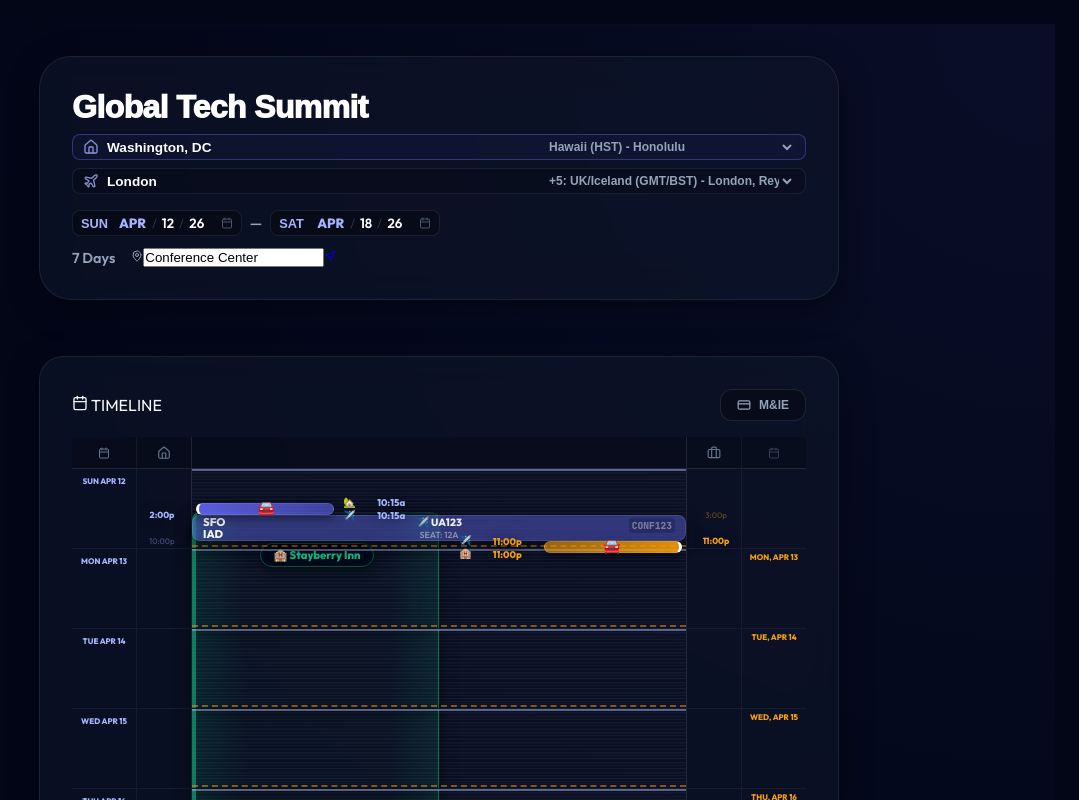
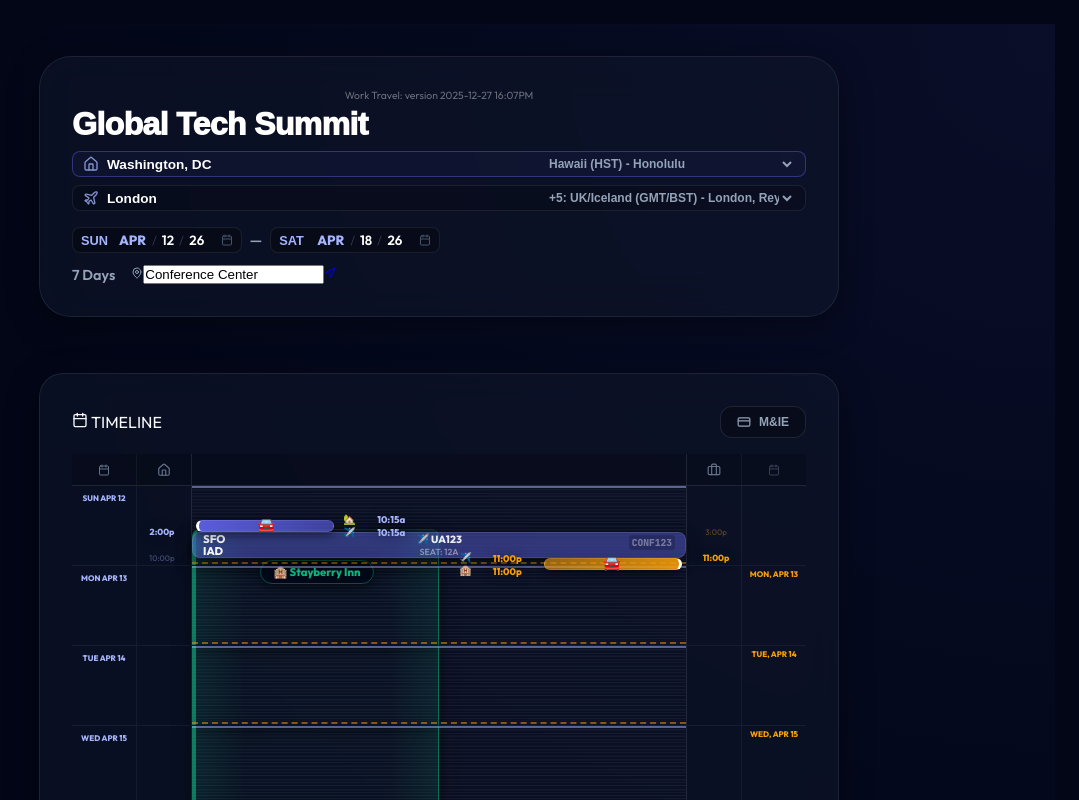
Before and after one commit to outofthisworldapps/work-travel, a React (Vite) app: page / in a window 1280 px wide. Shown: the top 800 px of the page, without its empty margins (201-1280 px from the left). Built offline with nearby package versions, Linux system fonts and the light colour scheme.

Commit message:
Add version timestamp to header

```diff
--- a/src/App.jsx
+++ b/src/App.jsx
@@ -2395,6 +2395,7 @@ function App() {
       <div className="travel-app dark">
         <main className="one-column-layout">
           <section className="trip-header-section glass">
+            <div className="app-version" style={{ fontSize: '0.65rem', opacity: 0.4, marginBottom: '4px', textAlign: 'center', width: '100%', fontMono: 'monospace' }}>Work Travel: version 2025-12-27 16:07PM</div>
             <div className="trip-header-container">
               <div className="trip-header-main">
                 <input
```
